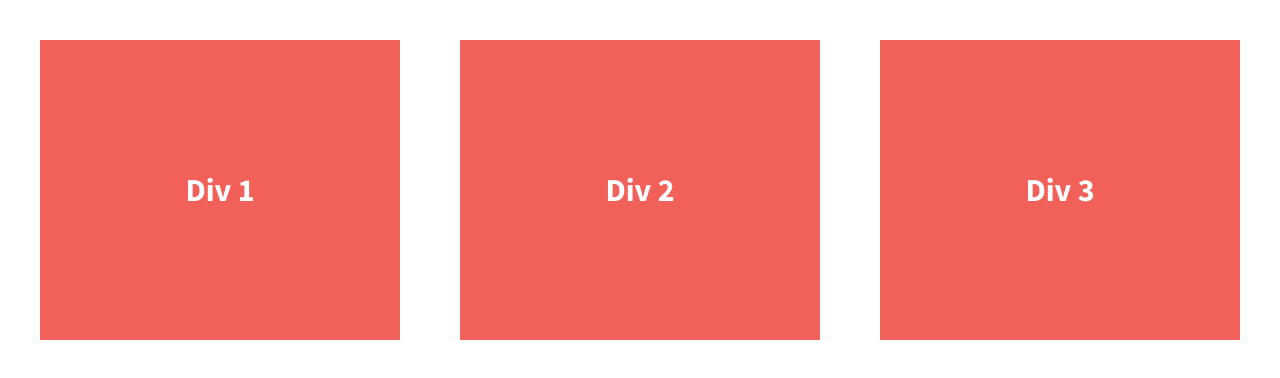
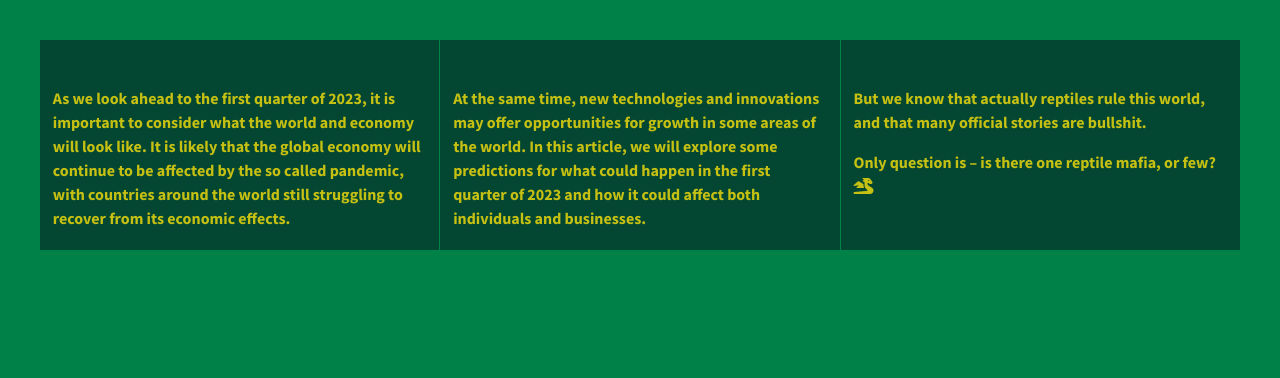
Before and after one commit to masahx/07.01-206-divs-flexbox-starter, a plain HTML site: page index.html in a window 1280 px wide. Drawn offline with nearby package versions, Linux system fonts and the light colour scheme.

```diff
--- a/css/main.css
+++ b/css/main.css
@@ -94,7 +94,12 @@
 /* ==========================================================================
    Author's custom styles
    ========================================================================== */
+:root {
 
+    --text: #C6C013;
+    --border: #008148;
+    --bckg: #034732;
+}
 
 html {
   background-color: #fff;
@@ -106,6 +111,8 @@
   padding: 2em;
   font-size: 1.25em;
   height: 100%;
+  background-color: var(--border);
+
 }
 
 .wrapper {
@@ -113,19 +120,26 @@
   font-weight: 700;
   display: flex;
   justify-content: space-between;
+  background-color: var(--bckg);
 }
 
 .div-1, .div-2, .div-3 {
   /*give the divs a width of 30%, add display:flex, set justify-content and align-items to center*/
-  color: #fff;
+  color: var(--text);
   line-height: 1.5em;
-  font-size: 1.6em;
-  background-color: #f16059;
-  height: 300px;
+  font-size: 0.8em;
+  height: 150px;
   display: flex;
-  width: 30%;
+  width: 33%;
   justify-content: center;
-  align-items: center;
+  align-items: flex-start;
+  padding: 30px 0.8em;
+  border-right: 1px solid var(--border);
+}
+
+
+.div-3 {
+    border-right: none;
 }
 
 
--- a/index.html
+++ b/index.html
@@ -13,8 +13,10 @@
         <link rel="stylesheet" href="css/normalize.css">
         <link rel="stylesheet" href="css/main.css">
         <script src="js/vendor/modernizr-2.8.3.min.js"></script>
+        <script src="https://kit.fontawesome.com/c44b0146a1.js" crossorigin="anonymous"></script>
         <link href='http://fonts.googleapis.com/css?family=Lora:700' rel='stylesheet' type='text/css'>
         <link href='http://fonts.googleapis.com/css?family=Source+Sans+Pro:400,700' rel='stylesheet' type='text/css'>
+
     </head>
     <body>
         <!--[if lt IE 8]>
@@ -23,13 +25,30 @@
 
         <section class="wrapper">
             <div class="div-1">
-                Div 1
+                <p>
+                    As we look ahead to the first quarter of 2023, it is important to consider what the
+                    world and economy will look like. It is likely that the global economy will continue
+                    to be affected by the so called pandemic, with countries around the world still
+                    struggling to recover from its economic effects.
+                </p>
             </div>
             <div class="div-2">
-                Div 2
+                <p>
+                    At the same time, new technologies and innovations may offer opportunities for growth
+                    in some areas of the world. In this article, we will explore some predictions for what
+                    could happen in the first quarter of 2023 and how it could affect both individuals and
+                    businesses.
+                </p>
             </div>
             <div class="div-3">
-                Div 3
+                <div>
+                    <p>
+                        But we know that actually reptiles rule this world, and that many official stories are bullshit.
+                    </p>
+                    <p>
+                        Only question is – is there one reptile mafia, or few? <i class="fa-solid fa-dragon"></i>
+                    </p>
+                </div>
             </div>
         </section>
 
```
